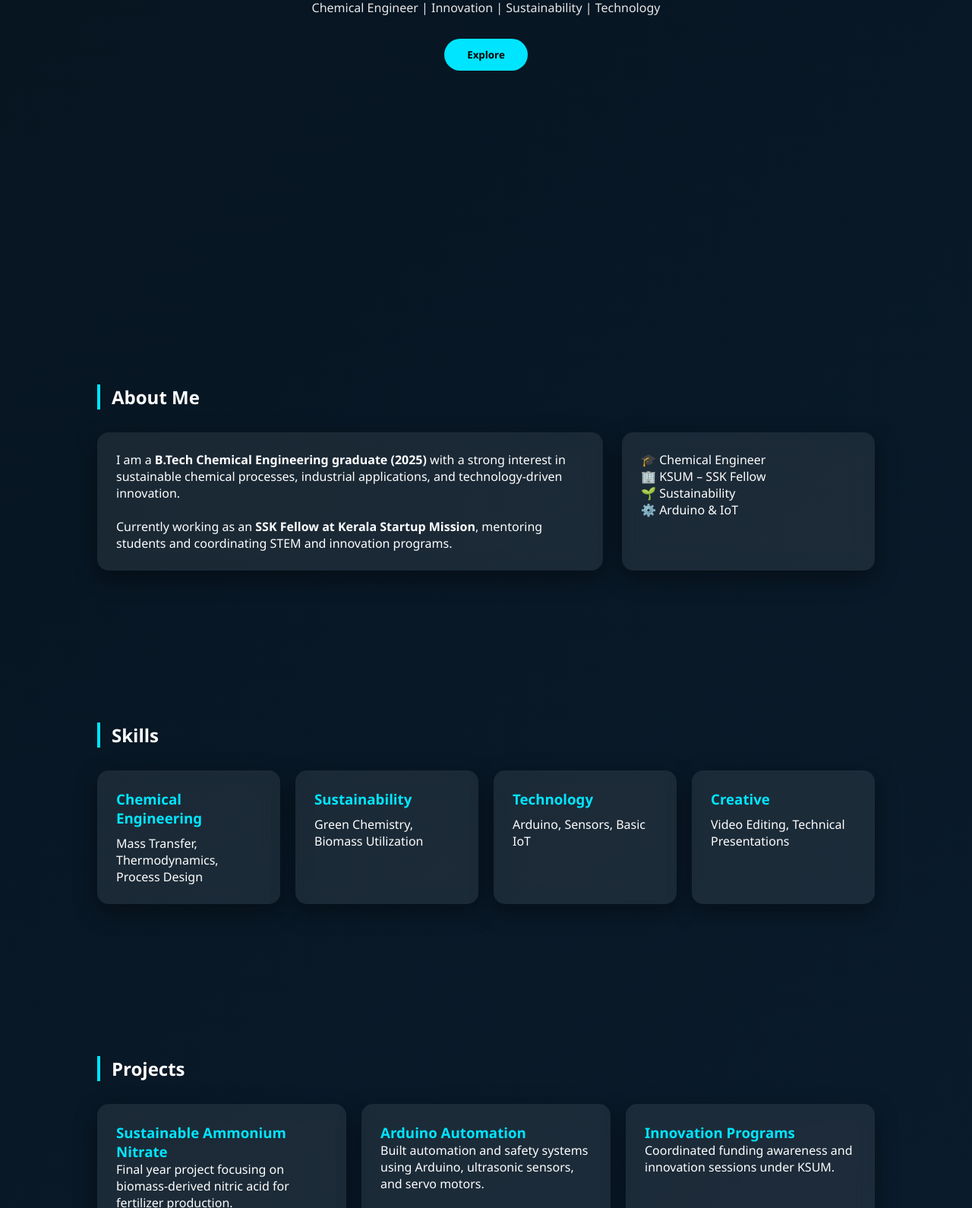
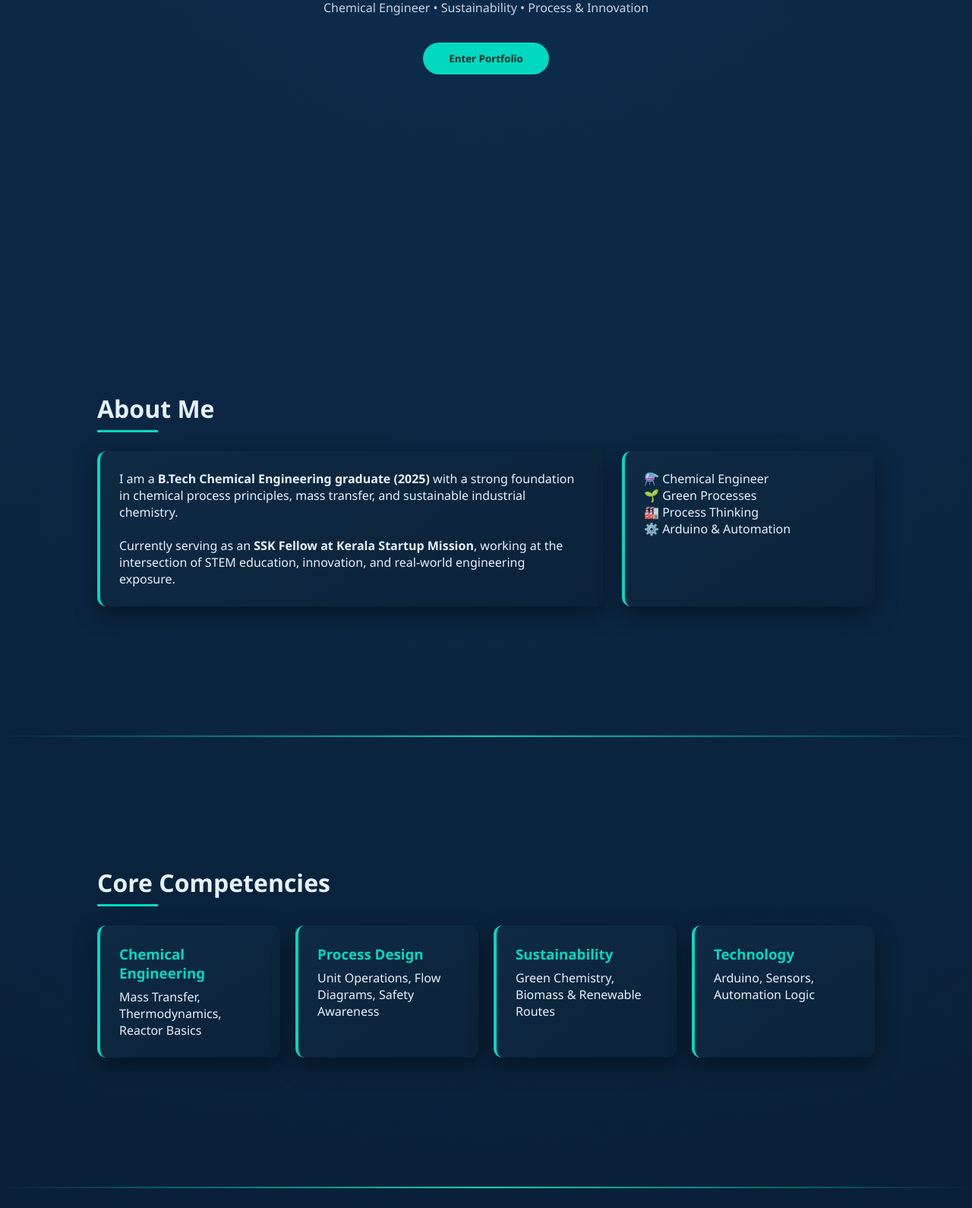
Before and after one commit to aswin-lgtm/work, a plain HTML site: page index.html in a window 1280 px wide. Shown: the part 394-1984 px from the top of the page at 76% size. Drawn offline with Linux system fonts and the light colour scheme.

Commit message:
Update index.html

```diff
--- a/index.html
+++ b/index.html
@@ -3,158 +3,170 @@
 <head>
 <meta charset="UTF-8">
 <meta name="viewport" content="width=device-width, initial-scale=1.0">
-<title>Aswin | Portfolio</title>
+<title>Aswin | Chemical Engineer</title>
 
 <style>
-:root {
-    --bg: #0b1c2d;
-    --card: rgba(255,255,255,0.08);
-    --accent: #00e5ff;
-    --text: #ffffff;
+:root{
+    --bg:#071a2b;
+    --card:#0f2a44;
+    --accent:#00d9c0;
+    --line:#1f4e79;
+    --text:#e6f1ff;
 }
 
-* {
-    margin: 0;
-    padding: 0;
-    box-sizing: border-box;
-    font-family: "Segoe UI", sans-serif;
+/* RESET */
+*{
+    margin:0;
+    padding:0;
+    box-sizing:border-box;
+    font-family:"Segoe UI",sans-serif;
 }
 
-html {
-    scroll-behavior: smooth;
+html{scroll-behavior:smooth;}
+
+body{
+    background:radial-gradient(circle at top,#0d2d4f,var(--bg));
+    color:var(--text);
 }
 
-body {
-    background: linear-gradient(135deg, #06141f, var(--bg));
-    color: var(--text);
+/* NAV */
+nav{
+    position:fixed;
+    top:0;
+    width:100%;
+    padding:15px 10%;
+    display:flex;
+    justify-content:space-between;
+    background:rgba(7,26,43,0.85);
+    backdrop-filter:blur(8px);
+    z-index:1000;
 }
 
-/* ===== NAVBAR ===== */
-nav {
-    position: fixed;
-    top: 0;
-    width: 100%;
-    background: rgba(0,0,0,0.4);
-    backdrop-filter: blur(10px);
-    padding: 15px 10%;
-    display: flex;
-    justify-content: space-between;
-    z-index: 1000;
+nav a{
+    color:var(--text);
+    text-decoration:none;
+    margin-left:20px;
 }
 
-nav a {
-    color: white;
-    margin-left: 20px;
-    text-decoration: none;
-    font-weight: 500;
+nav a:hover{color:var(--accent);}
+
+/* SECTIONS */
+section{
+    padding:110px 10%;
+    position:relative;
 }
 
-nav a:hover {
-    color: var(--accent);
+h2{
+    font-size:2rem;
+    margin-bottom:35px;
+    position:relative;
 }
 
-/* ===== SECTIONS ===== */
-section {
-    padding: 100px 10%;
+h2::after{
+    content:"";
+    width:80px;
+    height:3px;
+    background:var(--accent);
+    position:absolute;
+    bottom:-10px;
+    left:0;
 }
 
-h2 {
-    margin-bottom: 30px;
-    border-left: 4px solid var(--accent);
-    padding-left: 15px;
+/* HERO */
+.hero{
+    height:100vh;
+    display:flex;
+    align-items:center;
+    justify-content:center;
+    text-align:center;
 }
 
-/* ===== HERO ===== */
-.hero {
-    height: 100vh;
-    display: flex;
-    align-items: center;
-    justify-content: center;
-    text-align: center;
+.hero h1{
+    font-size:3.2rem;
+    letter-spacing:1px;
 }
 
-.hero h1 {
-    font-size: 3rem;
+.hero span{color:var(--accent);}
+
+.hero p{
+    margin:15px 0 35px;
+    opacity:0.85;
 }
 
-.hero span {
-    color: var(--accent);
+.hero button{
+    padding:12px 34px;
+    border:none;
+    border-radius:25px;
+    background:var(--accent);
+    color:#002b2b;
+    font-weight:bold;
+    cursor:pointer;
 }
 
-.hero p {
-    margin: 15px 0 30px;
-    opacity: 0.9;
+/* CARD (UNIT OPERATION STYLE) */
+.card{
+    background:linear-gradient(145deg,#0f2a44,#0a2238);
+    border-left:4px solid var(--accent);
+    padding:25px;
+    border-radius:12px;
+    box-shadow:0 10px 30px rgba(0,0,0,0.4);
+    transition:0.3s;
 }
 
-.hero button {
-    padding: 12px 30px;
-    border-radius: 25px;
-    border: none;
-    background: var(--accent);
-    font-weight: bold;
-    cursor: pointer;
+.card:hover{transform:translateY(-6px);}
+
+/* ABOUT */
+.about-grid{
+    display:grid;
+    grid-template-columns:2fr 1fr;
+    gap:25px;
 }
 
-/* ===== CARD ===== */
-.card {
-    background: var(--card);
-    padding: 25px;
-    border-radius: 15px;
-    backdrop-filter: blur(12px);
-    box-shadow: 0 10px 30px rgba(0,0,0,0.4);
-    transition: 0.3s;
+/* SKILLS */
+.skills{
+    display:grid;
+    grid-template-columns:repeat(auto-fit,minmax(230px,1fr));
+    gap:20px;
 }
 
-.card:hover {
-    transform: translateY(-6px);
+.skill h3{
+    color:var(--accent);
+    margin-bottom:8px;
 }
 
-/* ===== ABOUT ===== */
-.about-grid {
-    display: grid;
-    grid-template-columns: 2fr 1fr;
-    gap: 25px;
+/* PROCESS FLOW DIVIDER */
+.flow{
+    width:100%;
+    height:2px;
+    background:linear-gradient(to right,transparent,var(--accent),transparent);
+    margin:60px 0;
 }
 
-/* ===== SKILLS ===== */
-.skills {
-    display: grid;
-    grid-template-columns: repeat(auto-fit, minmax(220px, 1fr));
-    gap: 20px;
+/* PROJECTS */
+.projects{
+    display:grid;
+    grid-template-columns:repeat(auto-fit,minmax(260px,1fr));
+    gap:20px;
 }
 
-.skill h3 {
-    color: var(--accent);
-    margin-bottom: 10px;
+/* CONTACT */
+.contact a{
+    color:var(--accent);
+    text-decoration:none;
 }
 
-/* ===== PROJECTS ===== */
-.projects {
-    display: grid;
-    grid-template-columns: repeat(auto-fit, minmax(260px, 1fr));
-    gap: 20px;
+/* FOOTER */
+footer{
+    text-align:center;
+    padding:20px;
+    background:#041320;
+    opacity:0.8;
 }
 
-/* ===== CONTACT ===== */
-.contact p {
-    margin: 8px 0;
-}
-
-/* ===== FOOTER ===== */
-footer {
-    text-align: center;
-    padding: 20px;
-    background: #050c12;
-}
-
-/* ===== MOBILE ===== */
-@media(max-width: 768px) {
-    .about-grid {
-        grid-template-columns: 1fr;
-    }
-    .hero h1 {
-        font-size: 2.2rem;
-    }
+/* MOBILE */
+@media(max-width:768px){
+    .about-grid{grid-template-columns:1fr;}
+    .hero h1{font-size:2.4rem;}
 }
 </style>
 </head>
@@ -163,7 +175,7 @@ footer {
 
 <!-- NAV -->
 <nav>
-    <div><b>Aswin</b></div>
+    <b>Aswin | ChemE</b>
     <div>
         <a href="#about">About</a>
         <a href="#skills">Skills</a>
@@ -175,9 +187,9 @@ footer {
 <!-- HERO -->
 <div class="hero">
     <div>
-        <h1>Hello, I'm <span>Aswin</span></h1>
-        <p>Chemical Engineer | Innovation | Sustainability | Technology</p>
-        <button onclick="document.getElementById('about').scrollIntoView()">Explore</button>
+        <h1>Hi, I'm <span>Aswin</span></h1>
+        <p>Chemical Engineer • Sustainability • Process & Innovation</p>
+        <button onclick="document.getElementById('about').scrollIntoView()">Enter Portfolio</button>
     </div>
 </div>
 
@@ -188,44 +200,49 @@ footer {
         <div class="card">
             <p>
                 I am a <b>B.Tech Chemical Engineering graduate (2025)</b> with a strong
-                interest in sustainable chemical processes, industrial applications,
-                and technology-driven innovation.
+                foundation in chemical process principles, mass transfer,
+                and sustainable industrial chemistry.
                 <br><br>
-                Currently working as an <b>SSK Fellow at Kerala Startup Mission</b>,
-                mentoring students and coordinating STEM and innovation programs.
+                Currently serving as an <b>SSK Fellow at Kerala Startup Mission</b>,
+                working at the intersection of STEM education, innovation,
+                and real-world engineering exposure.
             </p>
         </div>
         <div class="card">
-            <p>🎓 Chemical Engineer</p>
-            <p>🏢 KSUM – SSK Fellow</p>
-            <p>🌱 Sustainability</p>
-            <p>⚙️ Arduino & IoT</p>
+            <p>⚗️ Chemical Engineer</p>
+            <p>🌱 Green Processes</p>
+            <p>🏭 Process Thinking</p>
+            <p>⚙️ Arduino & Automation</p>
         </div>
     </div>
 </section>
 
+<div class="flow"></div>
+
 <!-- SKILLS -->
 <section id="skills">
-    <h2>Skills</h2>
+    <h2>Core Competencies</h2>
     <div class="skills">
         <div class="card skill">
             <h3>Chemical Engineering</h3>
-            <p>Mass Transfer, Thermodynamics, Process Design</p>
+            <p>Mass Transfer, Thermodynamics, Reactor Basics</p>
+        </div>
+        <div class="card skill">
+            <h3>Process Design</h3>
+            <p>Unit Operations, Flow Diagrams, Safety Awareness</p>
         </div>
         <div class="card skill">
             <h3>Sustainability</h3>
-            <p>Green Chemistry, Biomass Utilization</p>
+            <p>Green Chemistry, Biomass & Renewable Routes</p>
         </div>
         <div class="card skill">
             <h3>Technology</h3>
-            <p>Arduino, Sensors, Basic IoT</p>
-        </div>
-        <div class="card skill">
-            <h3>Creative</h3>
-            <p>Video Editing, Technical Presentations</p>
+            <p>Arduino, Sensors, Automation Logic</p>
         </div>
     </div>
 </section>
+
+<div class="flow"></div>
 
 <!-- PROJECTS -->
 <section id="projects">
@@ -233,15 +250,26 @@ footer {
     <div class="projects">
         <div class="card">
             <h3 style="color:var(--accent)">Sustainable Ammonium Nitrate</h3>
-            <p>Final year project focusing on biomass-derived nitric acid for fertilizer production.</p>
+            <p>
+                Final year project focused on synthesizing ammonium nitrate
+                using biomass-derived nitric acid to reduce fossil dependency.
+            </p>
         </div>
+
         <div class="card">
-            <h3 style="color:var(--accent)">Arduino Automation</h3>
-            <p>Built automation and safety systems using Arduino, ultrasonic sensors, and servo motors.</p>
+            <h3 style="color:var(--accent)">Arduino Safety Systems</h3>
+            <p>
+                Designed automation and alert systems using ultrasonic sensors,
+                buzzers, and servo mechanisms.
+            </p>
         </div>
+
         <div class="card">
             <h3 style="color:var(--accent)">Innovation Programs</h3>
-            <p>Coordinated funding awareness and innovation sessions under KSUM.</p>
+            <p>
+                Coordinated funding awareness and innovation mentoring
+                programs under KSUM.
+            </p>
         </div>
     </div>
 </section>
@@ -250,14 +278,14 @@ footer {
 <section id="contact">
     <h2>Contact</h2>
     <div class="card contact">
-        <p>Email: <a href="mailto:aswin@example.com" style="color:var(--accent)">aswin@example.com</a></p>
+        <p>Email: <a href="mailto:aswin@example.com">aswin@example.com</a></p>
         <p>Phone: +91 XXXXX XXXXX</p>
         <p>LinkedIn: linkedin.com/in/aswin</p>
     </div>
 </section>
 
 <footer>
-    © 2025 Aswin | Chemical Engineer & Innovator
+    © 2025 Aswin | Chemical Engineering Portfolio
 </footer>
 
 </body>
```
